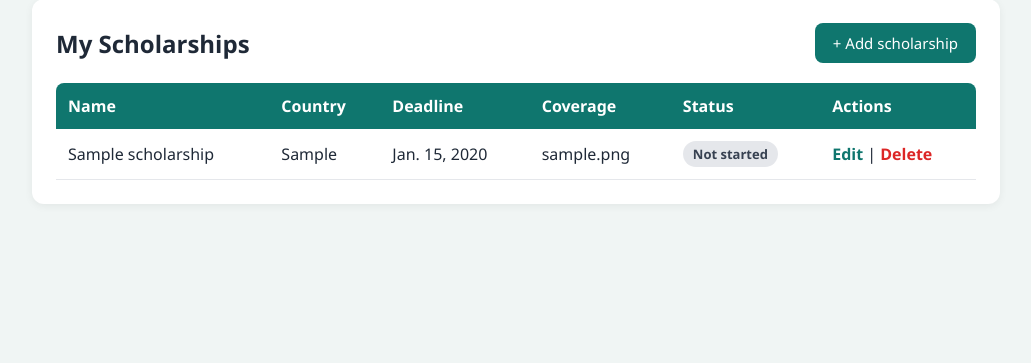
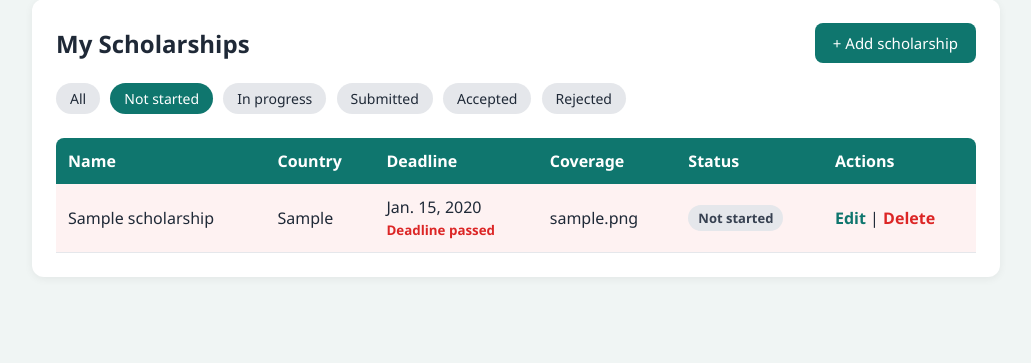
Before and after one commit to Funnyboe13/scholarship-tracker, a Django app: page /?status=not_started in a window 1280 px wide. Shown: the part 95-458 px from the top of the page, without its empty margins (124-1155 px from the left). Run offline with Django 5.2, Linux system fonts and the light colour scheme; tables that the repository leaves empty hold one stand-in row (values such as "Sample post").

Commit message:
Add status filter and deadline highlights

```diff
--- a/scholarships/templates/scholarships/base.html
+++ b/scholarships/templates/scholarships/base.html
@@ -5,6 +5,7 @@
     <meta name="viewport" content="width=device-width, initial-scale=1">
     <title>{% block title %}Scholarship Tracker{% endblock %}</title>
     <style>
+
         :root {
             --primary: #0f766e;
             --primary-dark: #115e59;
@@ -53,6 +54,14 @@
         input:focus, select:focus, textarea:focus { outline: 2px solid var(--primary); border-color: var(--primary); }
         .errorlist { color: var(--danger); list-style: none; padding: 0; margin: 0 0 6px 0; }
         .helptext { color: var(--muted); font-size: 13px; }
+                .filters { margin-bottom: 18px; }
+        .chip { display: inline-block; padding: 6px 14px; margin: 0 6px 6px 0; border-radius: 999px; background: #e5e7eb; color: var(--text); text-decoration: none; font-size: 14px; }
+        .chip.active { background: var(--primary); color: white; }
+        tr.soon td { background: #fff7ed; }
+        tr.overdue td { background: #fef2f2; }
+        .tag-soon { color: #c2410c; font-weight: 600; }
+        .tag-overdue { color: var(--danger); font-weight: 600; }
+
     </style>
 </head>
 <body>
--- a/scholarships/templates/scholarships/list.html
+++ b/scholarships/templates/scholarships/list.html
@@ -6,6 +6,14 @@
         <h2>My Scholarships</h2>
         <a class="btn" href="{% url 'scholarship_create' %}">+ Add scholarship</a>
     </div>
+
+    <div class="filters">
+        <a class="chip {% if not current_status %}active{% endif %}" href="{% url 'scholarship_list' %}">All</a>
+        {% for value, label in status_choices %}
+        <a class="chip {% if current_status == value %}active{% endif %}" href="?status={{ value }}">{{ label }}</a>
+        {% endfor %}
+    </div>
+
     <table>
         <tr>
             <th>Name</th>
@@ -16,10 +24,14 @@
             <th>Actions</th>
         </tr>
         {% for s in scholarships %}
-        <tr>
+        <tr class="{{ s.urgency }}">
             <td>{{ s.name }}</td>
             <td>{{ s.country }}</td>
-            <td>{{ s.deadline }}</td>
+            <td>
+                {{ s.deadline }}
+                {% if s.urgency == 'soon' %}<br><small class="tag-soon">Due soon</small>{% endif %}
+                {% if s.urgency == 'overdue' %}<br><small class="tag-overdue">Deadline passed</small>{% endif %}
+            </td>
             <td>{{ s.coverage }}</td>
             <td><span class="badge {{ s.status }}">{{ s.get_status_display }}</span></td>
             <td class="actions">
@@ -28,7 +40,7 @@
             </td>
         </tr>
         {% empty %}
-        <tr><td colspan="6">No scholarships yet.</td></tr>
+        <tr><td colspan="6">No scholarships found.</td></tr>
         {% endfor %}
     </table>
 </div>
--- a/scholarships/views.py
+++ b/scholarships/views.py
@@ -1,11 +1,31 @@
+from datetime import date, timedelta
 from django.shortcuts import render, redirect, get_object_or_404
 from .models import Scholarship
 from .forms import ScholarshipForm
 
 
 def scholarship_list(request):
+    status = request.GET.get('status', '')
     scholarships = Scholarship.objects.all()
-    return render(request, 'scholarships/list.html', {'scholarships': scholarships})
+    if status:
+        scholarships = scholarships.filter(status=status)
+
+    scholarships = list(scholarships)
+    today = date.today()
+    for s in scholarships:
+        s.urgency = ''
+        if s.status in ('not_started', 'in_progress'):
+            if s.deadline < today:
+                s.urgency = 'overdue'
+            elif s.deadline <= today + timedelta(days=7):
+                s.urgency = 'soon'
+
+    context = {
+        'scholarships': scholarships,
+        'status_choices': Scholarship.STATUS_CHOICES,
+        'current_status': status,
+    }
+    return render(request, 'scholarships/list.html', context)
 
 
 def scholarship_create(request):
```
